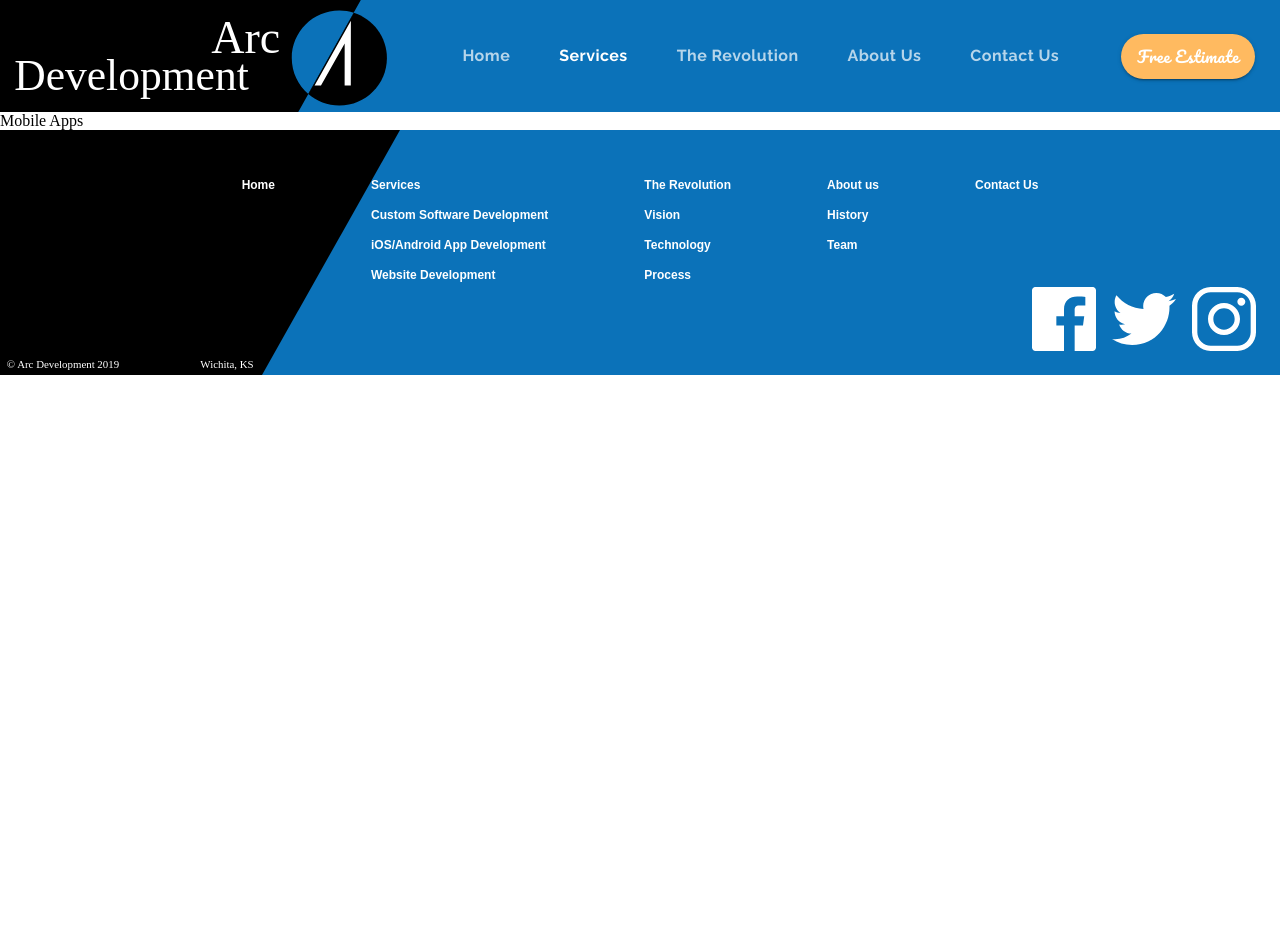
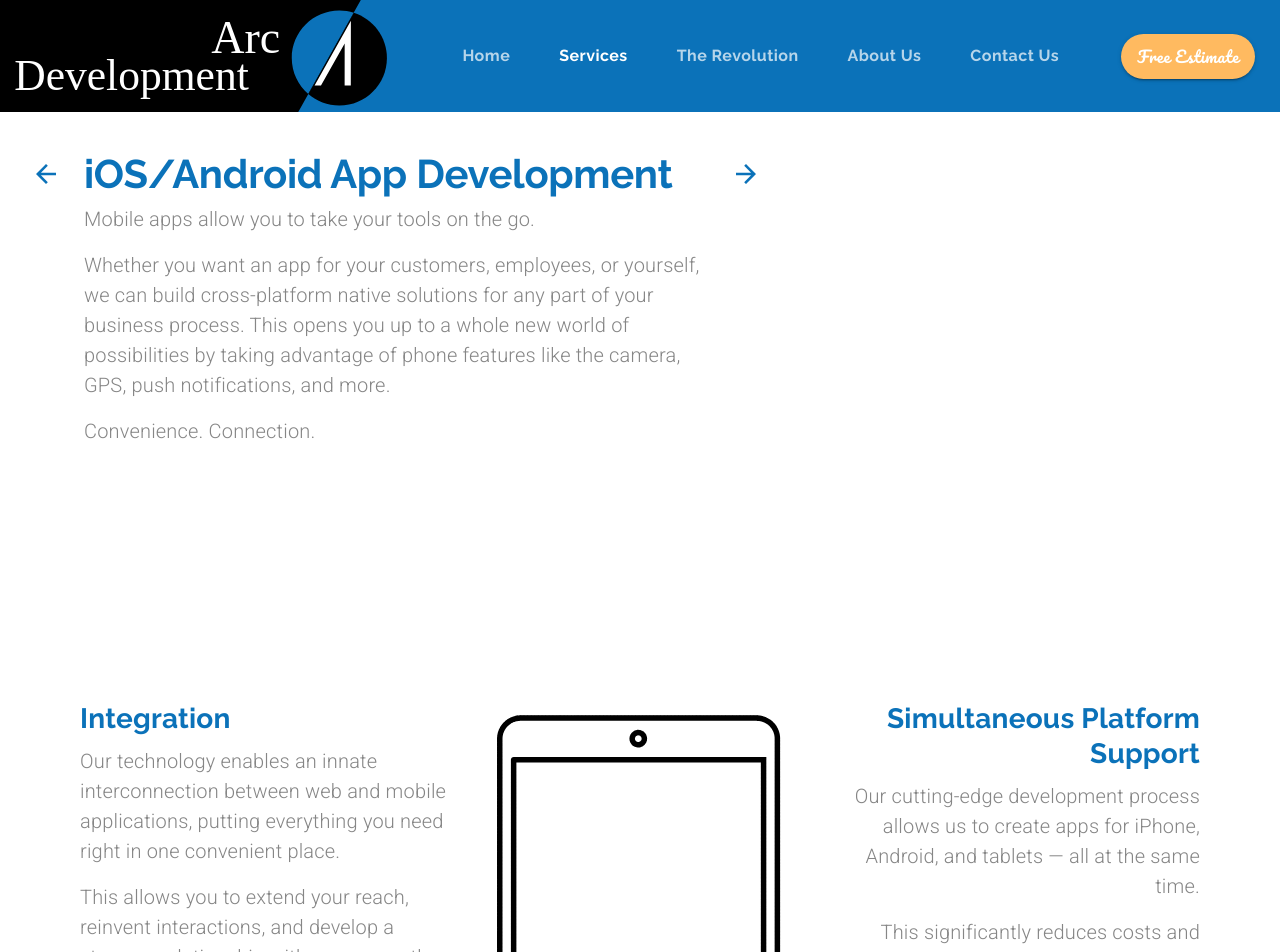
Before and after one commit to adiprital/arcdevelopment, a React (Create React App) app: page /mobileapps in a window 1280 px wide. Shown: the top 952 px of the page. Before the commit the page ends 800 px from the top, so only its background shows below. Built offline with nearby package versions, Linux system fonts and the light colour scheme.

Commit message:
iOS/Android App Development Page

```diff
--- a/src/components/App.js
+++ b/src/components/App.js
@@ -7,6 +7,7 @@
 import LandingPage from './LandingPage';
 import Services from './Services';
 import CustomSoftware from './CustomSoftware';
+import MobileApps from './MobileApps';
 
 function App() {
   const [selectedIndex, setSelectedIndex] = useState(0);
@@ -52,7 +53,16 @@
               setSelectedIndex={setSelectedIndex}
             />}
           />
-          <Route exact path='/mobileapps' component={() => <div>Mobile Apps</div>} />
+          {/*-----Mobile Apps----- */}
+          <Route
+            exact
+            path='/mobileapps'
+            render={props => <MobileApps
+              {...props}
+              setValue={setValue}
+              setSelectedIndex={setSelectedIndex}
+            />}
+          />
           <Route exact path='/websites' component={() => <div>Websites</div>} />
           <Route exact path='/revolution' component={() => <div>Revolution</div>} />
           <Route exact path='/about' component={() => <div>About Us</div>} />
--- a/src/components/CustomSoftware.js
+++ b/src/components/CustomSoftware.js
@@ -199,7 +199,7 @@
                 container
                 alignItems={matchesMD ? 'center' : undefined}
                 direction={matchesMD ? 'column' : 'row'}
-                justifyContent='space-betwwen'
+                justifyContent='space-between'
                 className={classes.rowContainer}
             >
                 <Grid
@@ -300,7 +300,7 @@
                 container
                 alignItems={matchesMD ? 'center' : undefined}
                 direction={matchesMD ? 'column' : 'row'}
-                justifyContent='space-betwwen'
+                justifyContent='space-between'
                 style={{marginBottom: '20em'}}
                 className={classes.rowContainer}
             >
--- /dev/null
+++ b/src/components/MobileApps.js
@@ -0,0 +1,213 @@
+import React from 'react';
+import Lottie from 'react-lottie';
+import { makeStyles, useTheme } from '@material-ui/core/styles';
+import { Link } from 'react-router-dom';
+import Grid from '@material-ui/core/Grid';
+import IconButton from '@material-ui/core/IconButton';
+import Typography from '@material-ui/core/Typography';
+import useMediaQuery from '@material-ui/core/useMediaQuery';
+import Hidden from '@material-ui/core/Hidden';
+
+import forwardArrow from '../assets/forwardArrow.svg';
+import backArrow from '../assets/backArrow.svg';
+import swiss from '../assets/swissKnife.svg';
+import access from "../assets/extendAccess.svg";
+import engagement from "../assets/increaseEngagement.svg";
+
+import integrationAnimation from '../animations/integrationAnimation/data.json';
+
+import CallToAction from './ui/CallToAction';
+
+
+const useStyles = makeStyles(theme => ({
+    heading: {
+        maxWidth: '40em'
+    },
+    arrowContainer: {
+        marginTop: '0.5em'
+    },
+    rowContainer: {
+        paddingLeft: '5em',
+        paddingRight: '5em',
+        [theme.breakpoints.down('sm')]: {
+            paddingLeft: '1.5em',
+            paddingRight: '1.5em',
+        }
+    }
+}));
+
+export default function MobileApps(props) {
+    const classes = useStyles();
+    const theme = useTheme();
+    const matchesMD = useMediaQuery(theme.breakpoints.down('md'));
+    const matchesSM = useMediaQuery(theme.breakpoints.down('sm'));
+    const matchesXS = useMediaQuery(theme.breakpoints.down('xs'));
+
+    const defaultOptions = {
+        loop: true,
+        autoplay: true,
+        animationData: integrationAnimation,
+        rendererSettings: {
+            preserveAspectRario: 'xMidYMis slice'
+        }
+    };
+
+    return (
+        <Grid container direction='column'>
+            <Grid
+                item
+                container
+                direction='row'
+                justifyContent={matchesMD ? 'center' : undefined}
+                className={classes.rowContainer}
+                style={{marginTop: matchesXS ? '1em' : '2em'}}
+            >
+                <Hidden mdDown>
+                    <Grid
+                        item
+                        className={classes.arrowContainer}
+                        style={{marginRight: '1em', marginLeft: '-3.5em'}}
+                    >
+                        <IconButton
+                            style={{backgroundColor: 'transparent'}}
+                            component={Link}
+                            to='/customsoftware'
+                            onClick={() => props.setSelectedIndex(1)}
+                        >
+                            <img src={backArrow} alt='Back to Custom Software Development Page' />
+                        </IconButton>
+                    </Grid>
+                </Hidden>
+                <Grid item container direction='column' className={classes.heading}>
+                    <Grid item>
+                        <Typography align={matchesMD ? 'center' : undefined} variant='h2'>
+                            iOS/Android App Development
+                        </Typography>
+                    </Grid>
+                    <Grid item>
+                        <Typography align={matchesMD ? 'center' : undefined} variant='body1' paragraph>
+                            Mobile apps allow you to take your tools on the go.
+                        </Typography>
+                        <Typography align={matchesMD ? 'center' : undefined} variant='body1' paragraph>
+                            Whether you want an app for your customers, employees, or
+                            yourself, we can build cross-platform native solutions for any
+                            part of your business process. This opens you up to a whole new
+                            world of possibilities by taking advantage of phone features like
+                            the camera, GPS, push notifications, and more.
+                        </Typography>
+                        <Typography align={matchesMD ? 'center' : undefined} variant='body1' paragraph>
+                            Convenience. Connection.
+                        </Typography>
+                    </Grid>
+                </Grid>
+                <Hidden mdDown>
+                    <Grid item className={classes.arrowContainer}>
+                        <IconButton
+                            style={{backgroundColor: 'transparent'}}
+                            component={Link}
+                            to='/websites'
+                            onClick={() => props.setSelectedIndex(3)}
+                        >
+                            <img src={forwardArrow} alt='Forwart to Website Development Page' />
+                        </IconButton>
+                    </Grid>
+                </Hidden>
+            </Grid>
+            <Grid
+                item
+                container
+                direction={matchesSM ? 'column' : 'row'}
+                style={{marginTop: '15em' , marginBottom: '15em'}}
+                className={classes.rowContainer}
+            >
+                <Grid item container direction='column' md>
+                    <Grid item>
+                        <Typography align={matchesSM ? 'center' : undefined} variant='h4' gutterBottom>
+                            Integration
+                        </Typography>
+                    </Grid>
+                    <Grid item>
+                        <Typography align={matchesSM ? 'center' : undefined} variant='body1' paragraph>
+                            Our technology enables an innate interconnection between web and
+                            mobile applications, putting everything you need right in one
+                            convenient place.
+                        </Typography>
+                        <Typography align={matchesSM ? 'center' : undefined} variant='body1' paragraph>
+                            This allows you to extend your reach, reinvent interactions, and
+                            develop a stronger relationship with your users than ever before.
+                        </Typography>
+                    </Grid>
+                </Grid>
+                <Grid item md>
+                    <Lottie options={defaultOptions} style={{maxWidth: '20em'}}/>
+                </Grid>
+                <Grid item container direction='column' md>
+                    <Grid item>
+                        <Typography align={matchesSM ? 'center' : 'right'} variant='h4' gutterBottom>
+                            Simultaneous Platform Support
+                        </Typography>
+                    </Grid>
+                    <Grid item>
+                        <Typography align={matchesSM ? 'center' : 'right'} variant='body1' paragraph>
+                            Our cutting-edge development process allows us to create apps for
+                            iPhone, Android, and tablets — all at the same time.
+                        </Typography>
+                        <Typography align={matchesSM ? 'center' : 'right'} variant='body1' paragraph>
+                            This significantly reduces costs and creates a more unified brand
+                            experience across all devices.
+                        </Typography>
+                    </Grid>
+                </Grid>
+            </Grid>
+            <Grid
+                item
+                container
+                direction={matchesMD ? 'column' : 'row'}
+                style={{marginBottom: '15em'}}
+                className={classes.rowContainer}
+            >
+                <Grid item container direction='column' alignItems='center' md>
+                    <Grid item>
+                        <Typography align='center' variant='h4' gutterBottom>
+                            Extend Functionality
+                        </Typography>
+                    </Grid>
+                    <Grid item>
+                        <img src={swiss} alt='swiss army knife' />
+                    </Grid>
+                </Grid>
+                <Grid
+                    item
+                    container
+                    direction='column'
+                    alignItems='center'
+                    md
+                    style={{marginTop: matchesMD ? '10em' : 0,
+                            marginBottom: matchesMD ? '10em' : 0}}
+                >
+                    <Grid item>
+                        <Typography align='center' variant='h4' gutterBottom>
+                            Extend Access
+                        </Typography>
+                    </Grid>
+                    <Grid item>
+                        <img src={access} alt='tear-one-off sign' style={{maxWidth: matchesXS ? '20em' : '28em'}}/>
+                    </Grid>
+                </Grid>
+                <Grid item container direction='column' alignItems='center' md>
+                    <Grid item>
+                        <Typography align='center' variant='h4' gutterBottom>
+                            Increase Engagement
+                        </Typography>
+                    </Grid>
+                    <Grid item>
+                        <img src={engagement} alt='app with notification' />
+                    </Grid>
+                </Grid>
+            </Grid>
+            <Grid item>
+            <CallToAction setValue={props.setValue} />
+            </Grid>
+        </Grid>
+    );
+};
```
Also changed, not shown: 1 other file (tests, documents, lock files or other folders).
